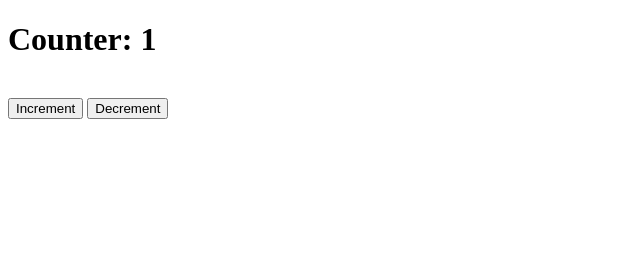
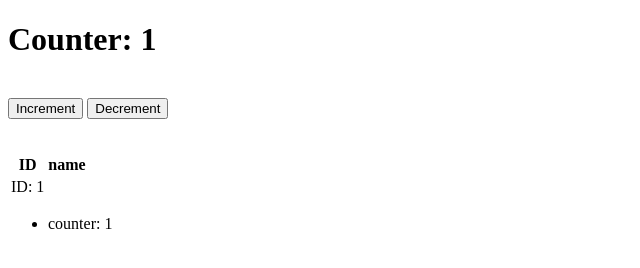
Before and after one commit to msarefin/WebApplication, a plain HTML site: page practice.html in a window 1280 px wide. Both pictures are taken after a click on the button "Increment". Shown: the whole page, without its empty margins (0-640 px from the left). Drawn offline with Linux system fonts and the light colour scheme.

Commit message:
adding attribute to the order

```diff
--- a/javascript/practice.js
+++ b/javascript/practice.js
@@ -6,16 +6,49 @@ let c = 0;
 
 
 function increase(){
+    if(c>=0){
         c++;
         console.log(c);
         counter.innerHTML=c;
+        tableIns();
+        listItem();
+    }
 }
 
 function decrease(){
+    if(c>0){
         c--;
         console.log(c);
         counter.innerHTML=c;
+        tableIns();
+        listItem();
+    }
 }
 
 inc.addEventListener('click',increase)
-dec.addEventListener('click', decrease);
+dec.addEventListener('click',decrease);
+
+const mylist = document.getElementById('myList');
+
+function listItem(){
+
+
+        const li = document.createElement('li');
+        li.id = 'listItem';
+        li.setAttribute('data-counter',c);
+        const text = document.createTextNode('counter: '+c);
+        li.appendChild(text);
+        mylist.appendChild(li);
+}
+
+
+const tblBody = document.getElementById('tbl');
+
+function tableIns(){
+    const trow = document.createElement('tr');
+    trow.id='row';
+    const tcell = document.createElement('td');
+    tcell.id='cell';
+    const text = document.createTextNode('ID: '+c);
+    tblBody.appendChild(trow).appendChild(tcell).appendChild(text);
+}
--- a/practice.html
+++ b/practice.html
@@ -11,6 +11,30 @@
     <br>
     <button class="button" id="inc">Increment</button>
     <button class="button" id="dec">Decrement</button>
+
+
+    <div id="progress">
+        <p></p>
+    </div>
+
+    <br>
+    <table>
+        <thead>
+            <tr>
+                <th>ID</th>
+                <th>name</th></td>
+            </tr>
+
+        </thead>
+        <tbody id="tbl">
+
+        </tbody>
+    </table>
+
+    <ul id ="myList">
+
+    </ul>
+
 </body>
 <script src="./javascript/practice.js"></script>
 </html>
```
Lines whose indentation alone changed are shown as unchanged.
